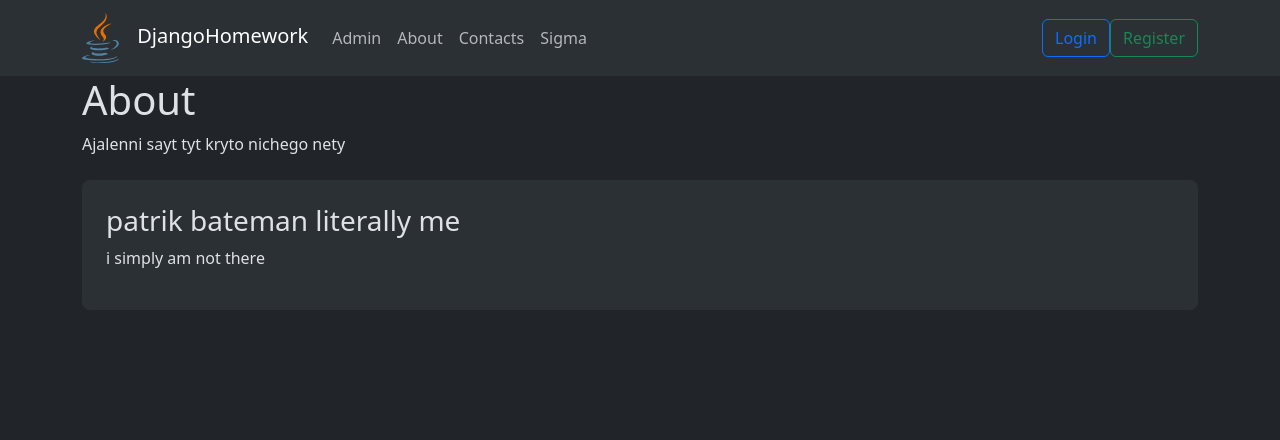
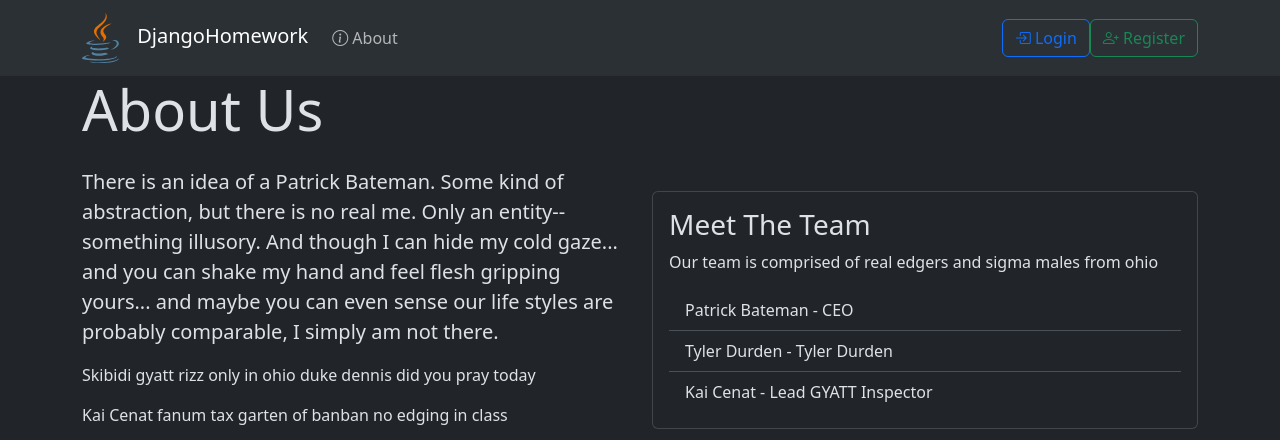
Before and after one commit to router97/DjangoHomework, a Django app: page /about/ in a window 1280 px wide. Shown: the top 440 px of the page. Before the commit the page ends 268 px from the top, so only its background shows below. Run offline with Django 5.2, Linux system fonts and the light colour scheme.

Commit message:
changed design

```diff
--- a/apps/blog/templates/article_card.html
+++ b/apps/blog/templates/article_card.html
@@ -12,18 +12,18 @@
     <div class="card-footer" id="article-card-{{article.id}}-footer">
         <div class="d-flex justify-content-between align-items-center">
             <div>
-                <span class="badge">👁️ {{ article.views }}</span>
+                <span class="badge"><i class="bi bi-eye"></i> {{ article.views }}</span>
             </div>
             <div>
                 <a href={% url "blog:like" article.id %} class="text-decoration-none">
                     <span class="btn" id="btn_like_{{ article.id }}" style="cursor: pointer;">
-                        👍 {{ article.likes }}
+                        <i class="bi bi-hand-thumbs-up"></i> {{ article.likes }}
                     </span>
                 </a>
 
                 <a href={% url 'blog:dislike' article.id %} class="text-decoration-none">
                     <span class="btn" id="btn-dislike-{{ article.id }}" style="cursor: pointer;">
-                        👎 {{ article.dislikes }}
+                        <i class="bi bi-hand-thumbs-down"></i> {{ article.dislikes }}
                     </span>
                 </a>
 
--- a/apps/blog/templates/article_form.html
+++ b/apps/blog/templates/article_form.html
@@ -1,4 +1,6 @@
 {% extends "main.html" %}
+
+{% block title %}+Article{% endblock title %}
 
 {% block content %}
 
@@ -19,7 +21,7 @@
 
             <br>
 
-            <button class="btn btn-primary" type="submit">Submit</button>
+            <button class="btn btn-primary" type="submit"><i class="bi bi-cloud-arrow-up"></i> Upload</button>
         </form>
     </div>
 </div>
--- a/apps/blog/templates/comment_card.html
+++ b/apps/blog/templates/comment_card.html
@@ -13,7 +13,7 @@
             <div>
                 <a href={% url "blog:like-comment" comment.id %} class="text-decoration-none">
                     <span class="btn" id="btn_like_{{ comment.id }}" style="cursor: pointer;">
-                        👍 {{ comment.likes }}
+                        <i class="bi bi-hand-thumbs-up"></i> {{ comment.likes }}
                     </span>
                 </a>
             </div>
--- a/apps/main/templates/about.html
+++ b/apps/main/templates/about.html
@@ -1,13 +1,43 @@
 {% extends 'main.html' %}
+
+{% block title %}About Us{% endblock title %}
 
 {% block content %}
 
 <div class="container">
-    <h1>About</h1>
-    <p>Ajalenni sayt tyt kryto nichego nety</p>
-    <div class="mt-4 rounded-3 bg-body-tertiary p-4">
-        <h3>patrik bateman literally me</h3>
-        <p>i simply am not there</p>
+    <h1 class="display-4 mb-4">About Us</h1>
+    <div class="row">
+        <div class="col-lg-6">
+            <p class="lead">
+                There is an idea of a Patrick Bateman.
+                Some kind of abstraction, but there is no real me.
+                Only an entity-- something illusory.
+                And though I can hide my cold gaze...
+                and you can shake my hand and feel flesh gripping yours...
+                and maybe you can even sense our life styles are probably comparable,
+                I simply am not there.
+            </p>
+            <p>Skibidi gyatt rizz only in ohio duke dennis did you pray today</p>
+            <p>Kai Cenat fanum tax garten of banban no edging in class</p>
+        </div>
+        <div class="col-lg-6">
+            <div class="card bg-dark mt-4">
+                <div class="card-body">
+                    <h3 class="card-title">Meet The Team</h3>
+                    <p class="card-text">Our team is comprised of real edgers and sigma males from ohio</p>
+                    <ul class="list-group list-group-flush">
+                        <li class="list-group-item">Patrick Bateman - CEO</li>
+                        <li class="list-group-item">Tyler Durden - Tyler Durden</li>
+                        <li class="list-group-item">Kai Cenat - Lead GYATT Inspector</li>
+                    </ul>
+                </div>
+            </div>
+        </div>
+        <div class="col">
+            <img src="https://qph.cf2.quoracdn.net/main-thumb-1697882774-200-fovjskrbeeojgttinkehwptfcgxfunbd.jpeg">
+            <img src="https://i.pinimg.com/236x/d5/51/f7/d551f7af1e18e558bdbe5f1a1240d522.jpg">
+            <img src="https://copypastatext.com/wp-content/uploads/2023/10/Untitled-39.jpg">
+        </div>
     </div>
 </div>
 
--- a/apps/main/templates/index.html
+++ b/apps/main/templates/index.html
@@ -1,4 +1,6 @@
 {% extends 'main.html' %}
+
+{% block title%}Blog{%endblock title%}
 
 {% block content %}
 
@@ -13,7 +15,7 @@
 
     <!-- Form to add a new article -->
     <form class="mb-4" id="add-article" action="{% url "blog:add-article" %}">
-        <button class="btn btn-primary" type="submit">Create article</button>
+        <button class="btn btn-primary" type="submit"><i class="bi bi-envelope-plus"></i> Create Article</button>
     </form>
 
     <hr class="my-4">
--- a/apps/main/templates/main.html
+++ b/apps/main/templates/main.html
@@ -3,16 +3,32 @@
     <head>
         <meta charset="utf-8">
         <meta name="viewport" content="width=device-width, initial-scale=1">
-        <title>Django Website</title>
+        <title>{% block title %}{% endblock title %} - DjangoHomework</title>
         <link rel="icon" href="{% url 'main:favicon' %}">
         <link href="https://cdn.jsdelivr.net/npm/bootstrap@5.3.2/dist/css/bootstrap.min.css" rel="stylesheet" integrity="sha384-T3c6CoIi6uLrA9TneNEoa7RxnatzjcDSCmG1MXxSR1GAsXEV/Dwwykc2MPK8M2HN" crossorigin="anonymous">
+        <link href="https://cdn.jsdelivr.net/npm/bootstrap-icons@1.8.0/font/bootstrap-icons.css" rel="stylesheet">
     </head>
     <body>
+
         {% block navbar %}
 
         {% include 'navbar.html' %}
 
         {% endblock navbar %}
+
+
+        {% block messages %}
+
+        {% if messages %}
+            {% for message in messages %}
+                <div class="mt-3 alert alert-{{ message.tags }} alert-dismissible fade show" role="alert">
+                    {{ message }}
+                    <button type="button" class="btn-close" data-bs-dismiss="alert" aria-label="Close"></button>
+                </div>
+            {% endfor %}
+        {% endif %}
+
+        {% endblock messages %}
 
 
         {% block content %}
@@ -21,6 +37,7 @@
 
         {% endblock content %}
 
+
         <script src="https://cdn.jsdelivr.net/npm/bootstrap@5.3.2/dist/js/bootstrap.bundle.min.js" integrity="sha384-C6RzsynM9kWDrMNeT87bh95OGNyZPhcTNXj1NW7RuBCsyN/o0jlpcV8Qyq46cDfL" crossorigin="anonymous"></script>
     </body>
 </html>
--- a/apps/main/templates/navbar.html
+++ b/apps/main/templates/navbar.html
@@ -10,38 +10,31 @@
         <div class="collapse navbar-collapse" id="navbarSupportedContent">
             <ul class="navbar-nav me-auto mb-2 mb-lg-0">
                 <li class="nav-item">
-                    <a class="nav-link" href={% url "admin:index" %}>Admin</a>
+                    <a class="nav-link" href={% url "main:about" %}><i class="bi bi-info-circle"></i> About</a>
                 </li>
+                {% if request.user.is_superuser %}
                 <li class="nav-item">
-                    <a class="nav-link" href={% url "main:about" %}>About</a>
+                    <a class="nav-link" href={% url "admin:index" %}><i class="bi bi-gender-trans"></i> Admin</a>
                 </li>
-                <li class="nav-item">
-                    <a class="nav-link" href={% url "main:contacts" %}>Contacts</a>
-                </li>
-                <li class="nav-item">
-                    <a class="nav-link" href={% url "main:sigma" %}>Sigma</a>
-                </li>
+                {% endif %}
             </ul>
-            {% comment %} <form class="d-flex" role="search">
-                <input class="form-control me-2" type="search" placeholder="Search" aria-label="Search">
-                <button class="btn btn-outline-success" type="submit">Search</button>
-            </form> {% endcomment %}
-            {% if request.user.username %}
+
+            {% if request.user.is_authenticated %}
                 <ul class="navbar-nav mb-lg-0">
                     <li class="nav-item">
-                        <a class="nav-link" href={% url "members:profile" request.user.username %}>{{ request.user.username }}</a>
+                        <a class="nav-link" href={% url "members:profile" request.user.username %}><i class="bi bi-person-circle"></i> {{ request.user.username }}</a>
                     </li>
                     <li class="nav-item">
-                        <a class="btn btn-outline-danger" href={% url "members:logout" %}>Logout</a>
+                        <a class="btn btn-outline-danger" href={% url "members:logout" %}><i class="bi bi-box-arrow-left"></i> Logout</a>
                     </li>
                 </ul>
             {% else %}
                 <ul class="navbar-nav mb-lg-0">
                     <li class="nav-item">
-                        <a class="btn btn-outline-primary" href={% url "members:login" %}>Login</a>
+                        <a class="btn btn-outline-primary" href={% url "members:login" %}><i class="bi bi-box-arrow-in-right"></i> Login</a>
                     </li>
                     <li class="nav-item">
-                        <a class="btn btn-outline-success" href={% url "members:register" %}>Register</a>
+                        <a class="btn btn-outline-success" href={% url "members:register" %}><i class="bi bi-person-plus"></i> Register</a>
                     </li>
                 </ul>
             {% endif %}
--- a/apps/main/urls.py
+++ b/apps/main/urls.py
@@ -8,6 +8,4 @@
     path('favicon.svg/', views.favicon, name='favicon'),
     path('', views.index, name='index'),
     path('about/', views.about, name='about'),
-    path('contacts/', views.contacts, name='contacts'),
-    path('sigma/', views.sigma, name='sigma'),
 ]
--- a/apps/members/templates/login.html
+++ b/apps/members/templates/login.html
@@ -1,4 +1,6 @@
 {% extends "main.html" %}
+
+{% block title %}Login{% endblock title %}
 
 {% block content %}
 
@@ -20,7 +22,7 @@
             </div>
 
             <div class="d-grid gap-2">
-                <button class="btn btn-primary" type="submit">Login</button>
+                <button class="btn btn-primary" type="submit"><i class="bi bi-box-arrow-in-right"></i> Login</button>
             </div>
 
             <div class="text-center mt-3">
--- a/apps/members/templates/profile.html
+++ b/apps/members/templates/profile.html
@@ -1,4 +1,6 @@
 {% extends "main.html" %}
+
+{% block title %}{{user_context.username}}{% endblock title %}
 
 {% block content %}
 
@@ -61,7 +63,7 @@
 
             {% else %}
                 <form class="mb-4" id="add-article" action="{% url "blog:add-article" %}">
-                    <button class="btn btn-primary" type="submit">Create article</button>
+                    <button class="btn btn-primary" type="submit"><i class="bi bi-envelope-plus"></i> Create article</button>
                 </form>
                 {% for article in user_context.articles.all %}
                     <div class="col-4">
--- a/apps/members/templates/register.html
+++ b/apps/members/templates/register.html
@@ -1,4 +1,6 @@
 {% extends "main.html" %}
+
+{% block title %}Register{% endblock title %}
 
 {% block content %}
 
@@ -20,7 +22,7 @@
             {% endfor %}
 
             <div class="d-grid gap-2">
-                <button class="btn btn-primary" type="submit">Register</button>
+                <button class="btn btn-success" type="submit"><i class="bi bi-person-plus"></i> Register</button>
             </div>
 
             <div class="text-center mt-3">
--- a/core/settings.py
+++ b/core/settings.py
@@ -111,7 +111,7 @@
 # Internationalization
 # https://docs.djangoproject.com/en/5.0/topics/i18n/
 
-LANGUAGE_CODE = 'uk-ua'
+LANGUAGE_CODE = 'en'
 
 TIME_ZONE = 'UTC'
 
```
Also changed, not shown: apps/blog/templates/article.html (+5 -3 lines), apps/main/templates/contacts.html (deleted, +0 -13 lines), apps/main/templates/sigma.html (deleted, +0 -12 lines), media/article_images/gleb.png (added).
